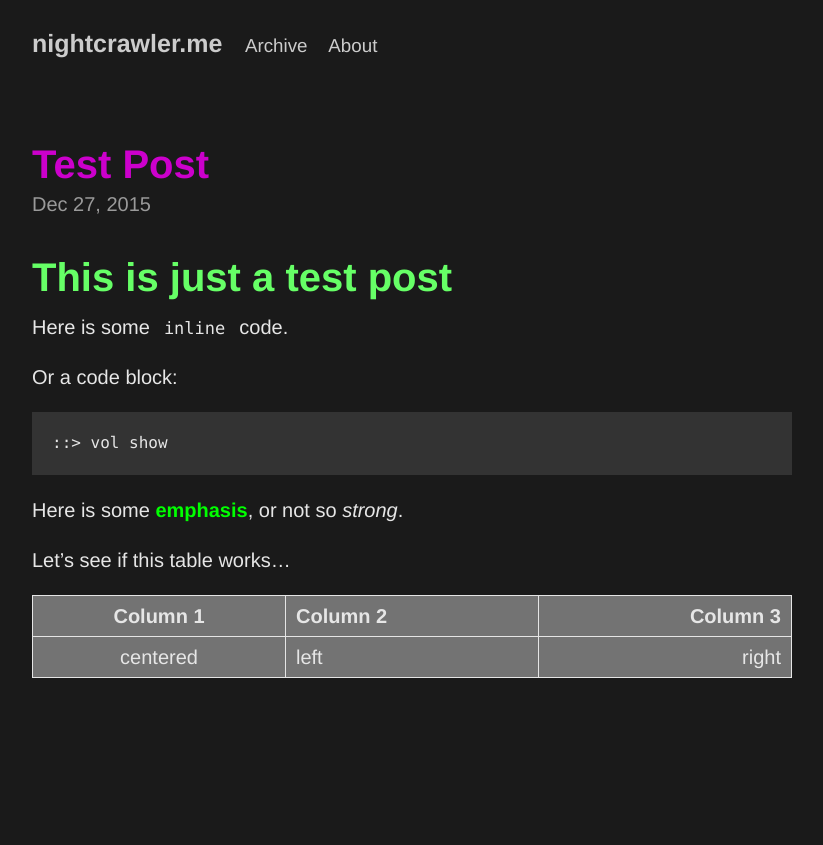
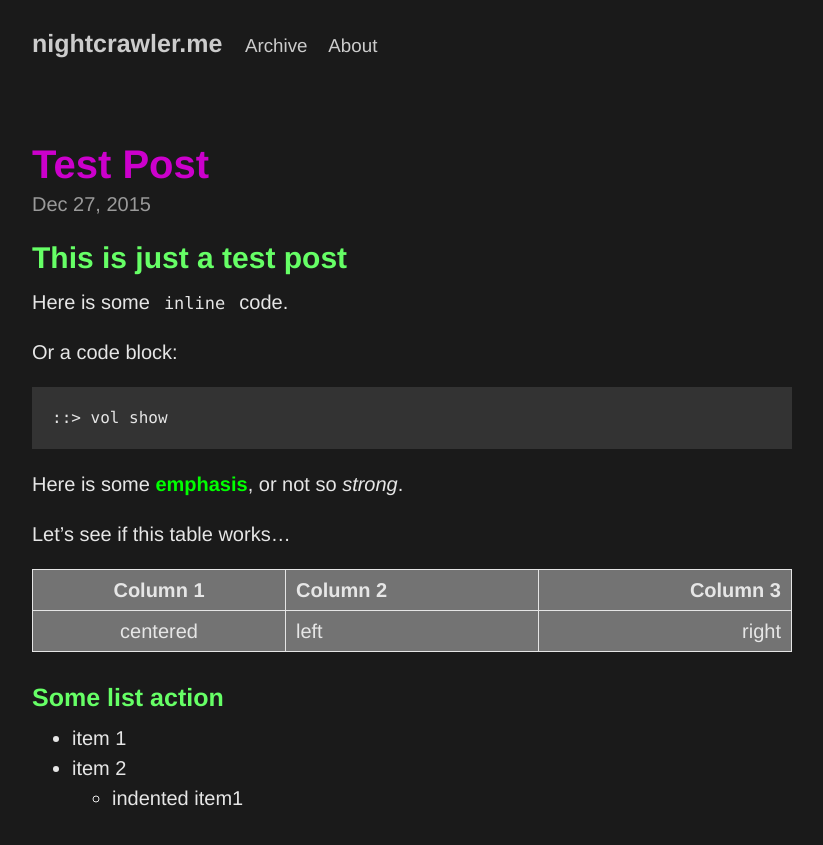
Before and after one commit to nightcrawler086/nightcrawler086.github.io, a Jekyll site: the page built from _posts/2015-12-27-test-post.md, in a window 1280 px wide. Shown: the top 845 px of the page, without its empty margins (228-1051 px from the left). Built offline with Jekyll 4.4.1, drawn with Linux system fonts in a browser that asks for light colours.

Commit message:
adding some content to test

```diff
--- a/_posts/2015-12-27-test-post.md
+++ b/_posts/2015-12-27-test-post.md
@@ -3,7 +3,7 @@ layout: post
 title: Test Post
 ---
 
-# This is just a test post
+## This is just a test post
 
 Here is some `inline` code.
 
@@ -20,3 +20,9 @@ Let's see if this table works...
 | Column 1 | Column 2 | Column 3 |
 | :------: | :------- | -------: |
 | centered | left     | right    |
+
+### Some list action
+
+- item 1
+- item 2
+	- indented item1
```
